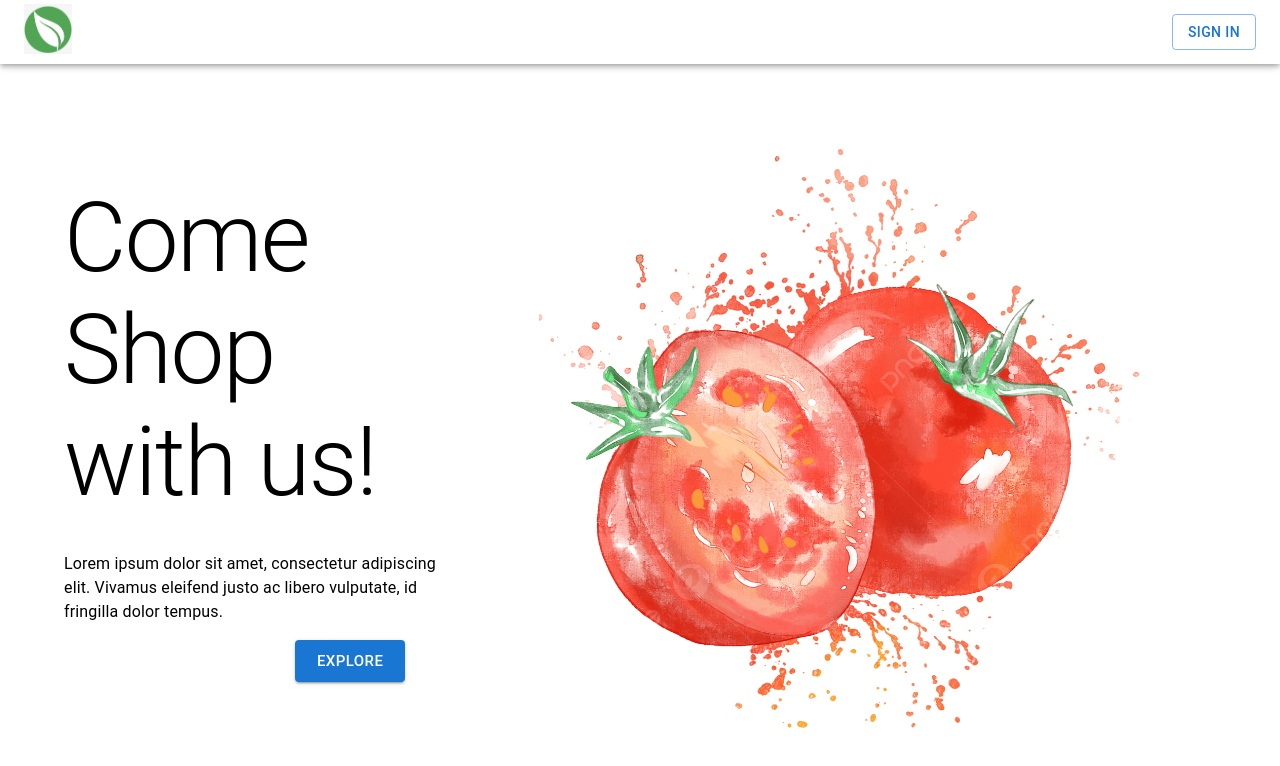
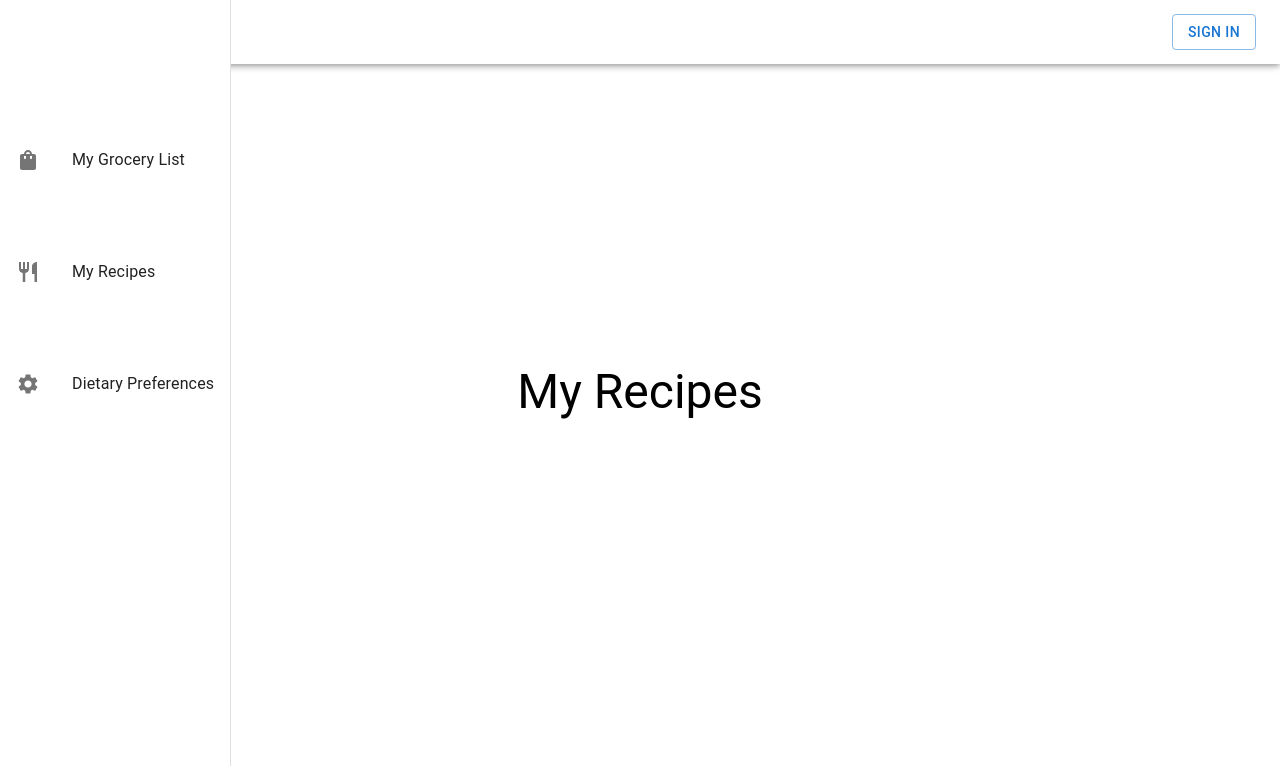
Before and after one commit to bethanyann/dsd-cohort-2024, a React (Vite) app in the folder Frontend_Application/: page /myrecipes in a window 1280 px wide. Shown: the top 766 px of the page. Built offline with nearby package versions, Linux system fonts and the light colour scheme.

Commit message:
created boiler myrecipes page

```diff
--- a/Frontend_Application/src/routes/myrecipes/myrecipes.component.jsx
+++ b/Frontend_Application/src/routes/myrecipes/myrecipes.component.jsx
@@ -1,54 +1,25 @@
 import { Outlet } from "react-router-dom";
 import Grid from "@mui/material/Grid";
 import Typography from "@mui/material/Typography";
-import Button from "@mui/material/Button";
-import Box from "@mui/material/Box";
-import pic from "../../assets/tomatoes.png";
 import Navbar from "../../components/navbar.component.jsx";
+import Menu from "../../components/menu.component";
 
 const MyRecipes = () => {
   return (
-    <div>
+    <>
       <Outlet />
       <Navbar />
-      <Grid
-        container
-        spacing={0}
-        alignItems='center'
-        justifyContent='flex-start' // Align content to the left
-        style={{ minHeight: "100vh" }}
-      >
-        {/* Grid item for the content */}
-        <Grid item xs={12} sm={6} md={6} lg={4}>
-          <Box marginLeft={4}>
-            {" "}
-            {/* Add left margin for spacing */}
-            <Typography variant='h1' gutterBottom align='left'>
-              Come Shop with us!
-            </Typography>
-            <Typography variant='body1' paragraph align='left'>
-              Lorem ipsum dolor sit amet, consectetur adipiscing elit. Vivamus
-              eleifend justo ac libero vulputate, id fringilla dolor tempus.
-            </Typography>
-            <Grid container spacing={2} justifyContent='flex-end'>
-              <Grid item marginRight={4}>
-                <Button variant='contained' color='primary' size='large'>
-                  Explore
-                </Button>
-              </Grid>
-            </Grid>
-          </Box>
+      <Grid container justifyContent="center" alignItems="center">
+        <Grid item>
+          <Typography variant="h3" gutterBottom>
+            My Recipes
+          </Typography>
         </Grid>
-        {/* Grid item for the image */}
-        <Grid item xs={12} sm={6} md={6} lg={8}>
-          <img
-            src={pic}
-            alt='fresh veggie image'
-            style={{ width: "75%", height: "75%" }}
-          />
+        <Grid item>
+          <Menu />
         </Grid>
       </Grid>
-    </div>
+    </>
   );
 };
 
```
